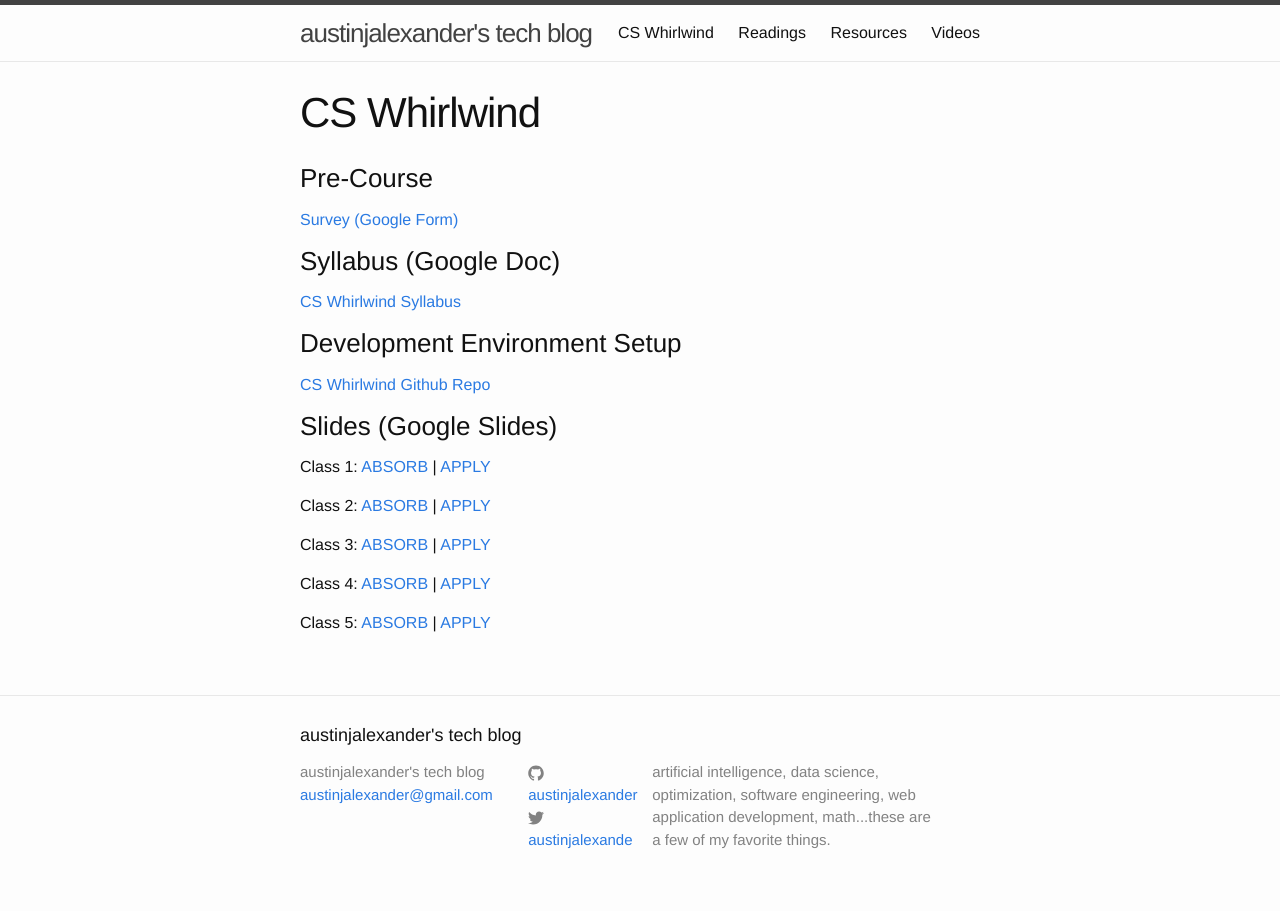
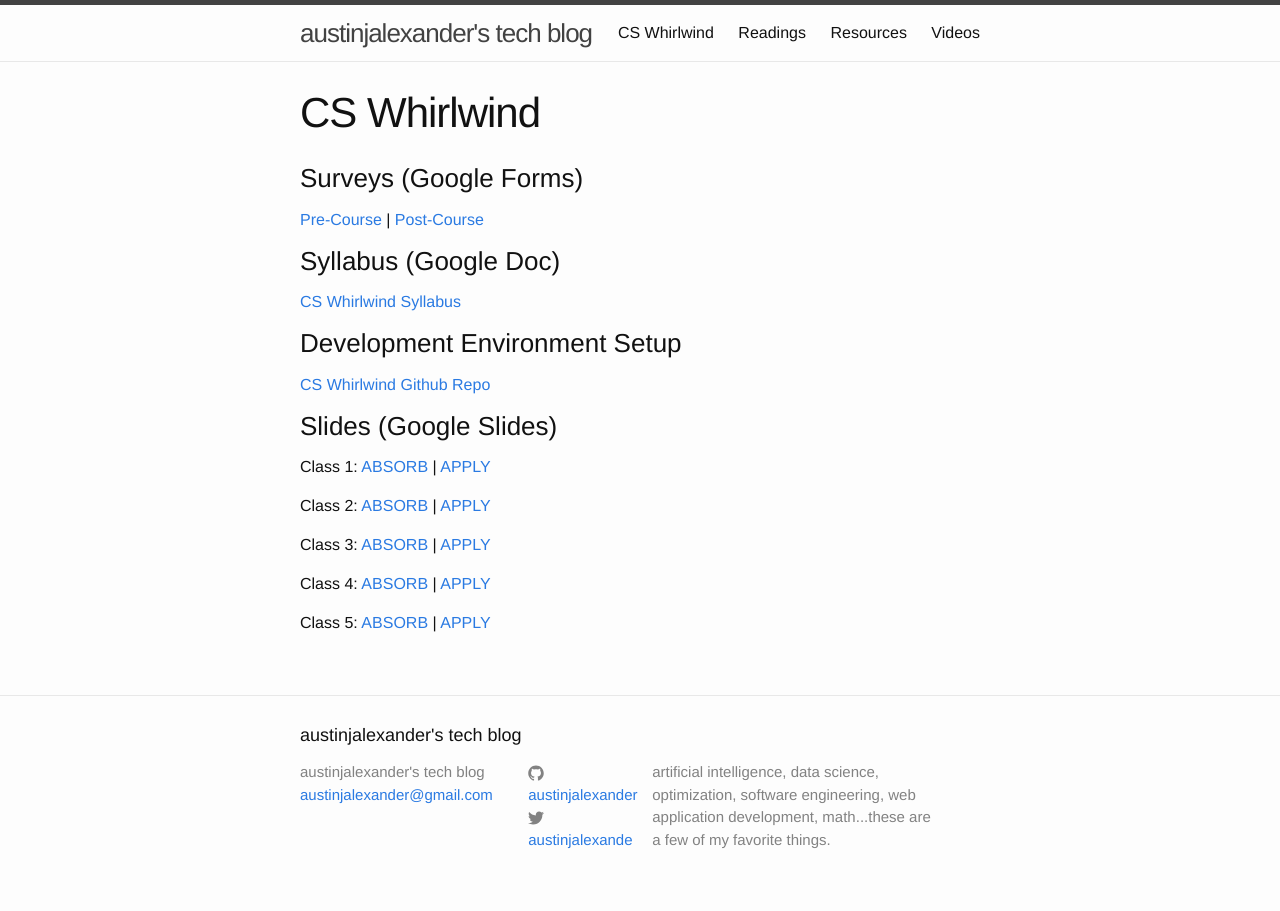
Before and after one commit to austinjalexander/austinjalexander.github.io, a Jekyll site: the page built from cs_whirlwind.md, in a window 1280 px wide. Built offline with Jekyll 4.4.1, drawn with Linux system fonts in a browser that asks for light colours; nearby versions of some CDN libraries.

Commit message:
csw update

```diff
--- a/cs_whirlwind.md
+++ b/cs_whirlwind.md
@@ -4,8 +4,9 @@ title: CS Whirlwind
 permalink: /cs_whirlwind/
 ---
 
-###Pre-Course
-<a href="https://docs.google.com/forms/d/1oiOVrVfHKTh0hsN6HfzZS2JwAKjWpWhN0dNG4Mhj_Qs/viewform" target="_blank">Survey (Google Form)</a>
+###Surveys (Google Forms)
+<a href="https://docs.google.com/forms/d/1oiOVrVfHKTh0hsN6HfzZS2JwAKjWpWhN0dNG4Mhj_Qs/viewform" target="_blank">Pre-Course</a> |
+<a href="#" target="_blank">Post-Course</a>
 
 ###Syllabus (Google Doc)
 <a href="https://docs.google.com/document/d/1GIP3zDmVn3SpVdrwLWJTiRjcBN7qp0CvQL_StSw0qe4/edit?usp=sharing" target="_blank">CS Whirlwind Syllabus</a>
```
